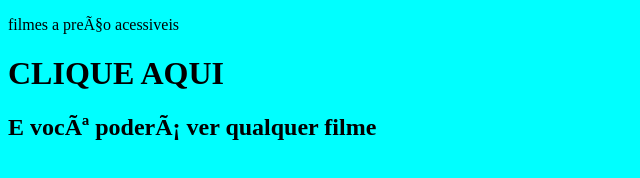
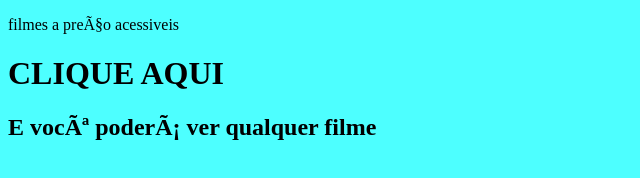
Before and after one commit to freitas-25/project-caio, a plain HTML site: page index.html in a window 1280 px wide. Shown: the whole page, without its empty margins (0-640 px from the left). Drawn offline with Linux system fonts and the light colour scheme.

Commit message:
background-color

```diff
--- a/style.css
+++ b/style.css
@@ -1,3 +1,3 @@
 body{
-    background-color: aqua;
+    background-color: rgba(0, 255, 255, 0.699);
 }
```
